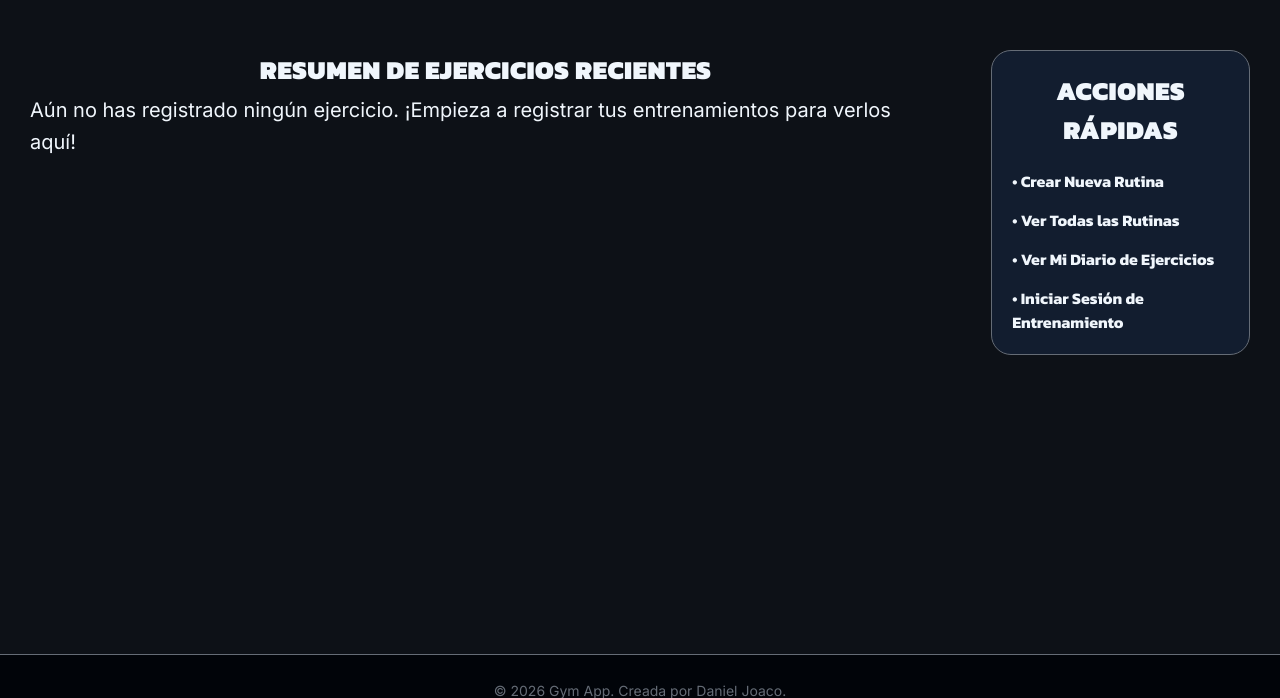
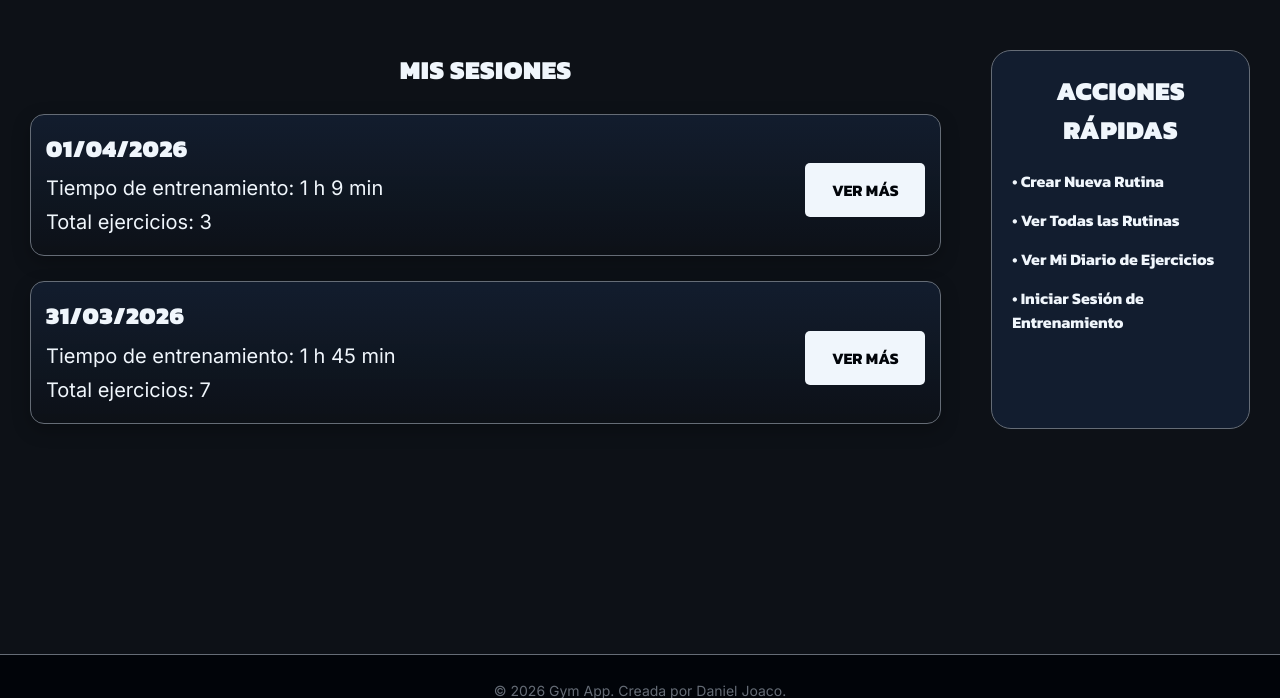
Before and after one commit to DanielJoaco/Django-Apps, a Django app: page / in a window 1280 px wide. Shown: the part 73-771 px from the top of the page. Run offline with Django 5.2, Linux system fonts and the light colour scheme; a user stored in the database is signed in; data comes from the database, SQL or seed files in the repository.

Commit message:
Se soluciono la visualiacion de los ejercicios en el dashboard

```diff
--- a/Gym_App/templates/dashboard.html
+++ b/Gym_App/templates/dashboard.html
@@ -6,6 +6,7 @@
 {% block extra_head %}
 {{ block.super }}
 <link rel="stylesheet" href="{% static 'css/dashboard.css' %}">
+<link rel="stylesheet" href="{% static 'css/workouts/records.css' %}">
 {% endblock %}
 
 {% block logo_title %}Dashboard{% endblock %}
@@ -15,21 +16,31 @@
 <section class="dashboard-container">
     <article class="resume-exercises-log">
         <div class="title-header">
-            <h3>Resumen de Ejercicios Recientes</h3>
+            <h3>Mis sesiones</h3>
         </div>
 
-        {% if recent_exercises %}
-            <ul class="exercise-log-list">
-                {% for log in recent_exercises %}
-                    <li class="exercise-log-item">
-                        <strong>{{ log.exercise.name }}</strong> - {{ log.date|date:"d M Y" }}
-                        <br>
-                        Series: {{ log.sets }} | Reps: {{ log.reps }} | Peso: {{ log.weight }} kg
+        {% if workout_sessions %}
+            <ul class="workout-session-list">
+                {% for session in workout_sessions %}
+                    <li class="workout-session-item">
+                        <div class="workout-session-summary">
+                            <div>
+                                <h3>{{ session.date_display }}</h3>
+                                <p>Tiempo de entrenamiento: {{ session.duration_display }}</p>
+                                <p>Total ejercicios: {{ session.total_exercises }}</p>
+                            </div>
+
+                            <button class="interactive-button" type="button" onclick="openModal('session-modal-{{ session.id }}')">
+                                Ver más
+                            </button>
+                        </div>
                     </li>
+
+                    {% include 'workouts/modal_view_session.html' %}
                 {% endfor %}
             </ul>
         {% else %}
-            <p>Aún no has registrado ningún ejercicio. ¡Empieza a registrar tus entrenamientos para verlos aquí!</p>
+            <p>Aún no has registrado ningún entrenamiento. ¡Empieza a registrar tus sesiones para verlas aquí!</p>
         {% endif %}
     </article>
 
--- a/Gym_App/users/views.py
+++ b/Gym_App/users/views.py
@@ -1,10 +1,12 @@
 from django.shortcuts import render
 from django.contrib.auth.decorators import login_required
-from workouts.views import routines_list
+from workouts.views import routines_list, workout_sessions_list
 
 @login_required
 def dashboard_view(request):
     routines = routines_list(request)
+    workout_sessions = workout_sessions_list(request)
     return render(request, 'dashboard.html', {
         'routines': routines,
+        'workout_sessions': workout_sessions,
     })
--- a/Gym_App/workouts/views.py
+++ b/Gym_App/workouts/views.py
@@ -360,6 +360,25 @@ def routines_list(request):
     """Colección reutilizable de rutinas para inyectar en distintos templates."""
     return list(_get_user_routines_queryset(request.user))
 
+
+def workout_sessions_list(request):
+    """Colección reutilizable de sesiones para records y dashboard."""
+    session_entries_queryset = (
+        SessionExerciseEntry.objects
+        .select_related('exercise', 'exercise__muscle_group', 'cardio_data', 'full_body_data')
+        .prefetch_related('strength_sets')
+        .order_by('phase', 'order', 'id')
+    )
+
+    sessions_queryset = (
+        WorkoutSession.objects
+        .filter(user=request.user)
+        .prefetch_related(Prefetch('entries', queryset=session_entries_queryset))
+        .order_by('-started_at', '-id')
+    )
+
+    return [_build_session_detail_payload(session) for session in sessions_queryset]
+
 @login_required
 def routines_view(request):
     """Vista para listar las rutinas del usuario reutilizando la colección común."""
@@ -379,21 +398,7 @@ def delete_routine_view(request, routine_id):
 @login_required
 def records_view(request):
     """Vista para mostrar el diario de ejercicios del usuario."""
-    session_entries_queryset = (
-        SessionExerciseEntry.objects
-        .select_related('exercise', 'exercise__muscle_group', 'cardio_data', 'full_body_data')
-        .prefetch_related('strength_sets')
-        .order_by('phase', 'order', 'id')
-    )
-
-    sessions_queryset = (
-        WorkoutSession.objects
-        .filter(user=request.user)
-        .prefetch_related(Prefetch('entries', queryset=session_entries_queryset))
-        .order_by('-started_at', '-id')
-    )
-
-    sessions = [_build_session_detail_payload(session) for session in sessions_queryset]
+    sessions = workout_sessions_list(request)
 
     return render(request, 'workouts/records.html', {'workout_sessions': sessions})
 
--- a/comandos.txt
+++ b/comandos.txt
@@ -4,8 +4,6 @@ if (-not $?) { return }
 if (-not $?) { return }
 pip install django
 if (-not $?) { return }
-pip install Pillow
-if (-not $?) { return }
 cd .\Gym_App
 if (-not $?) { return }
 python manage.py runserver
```
